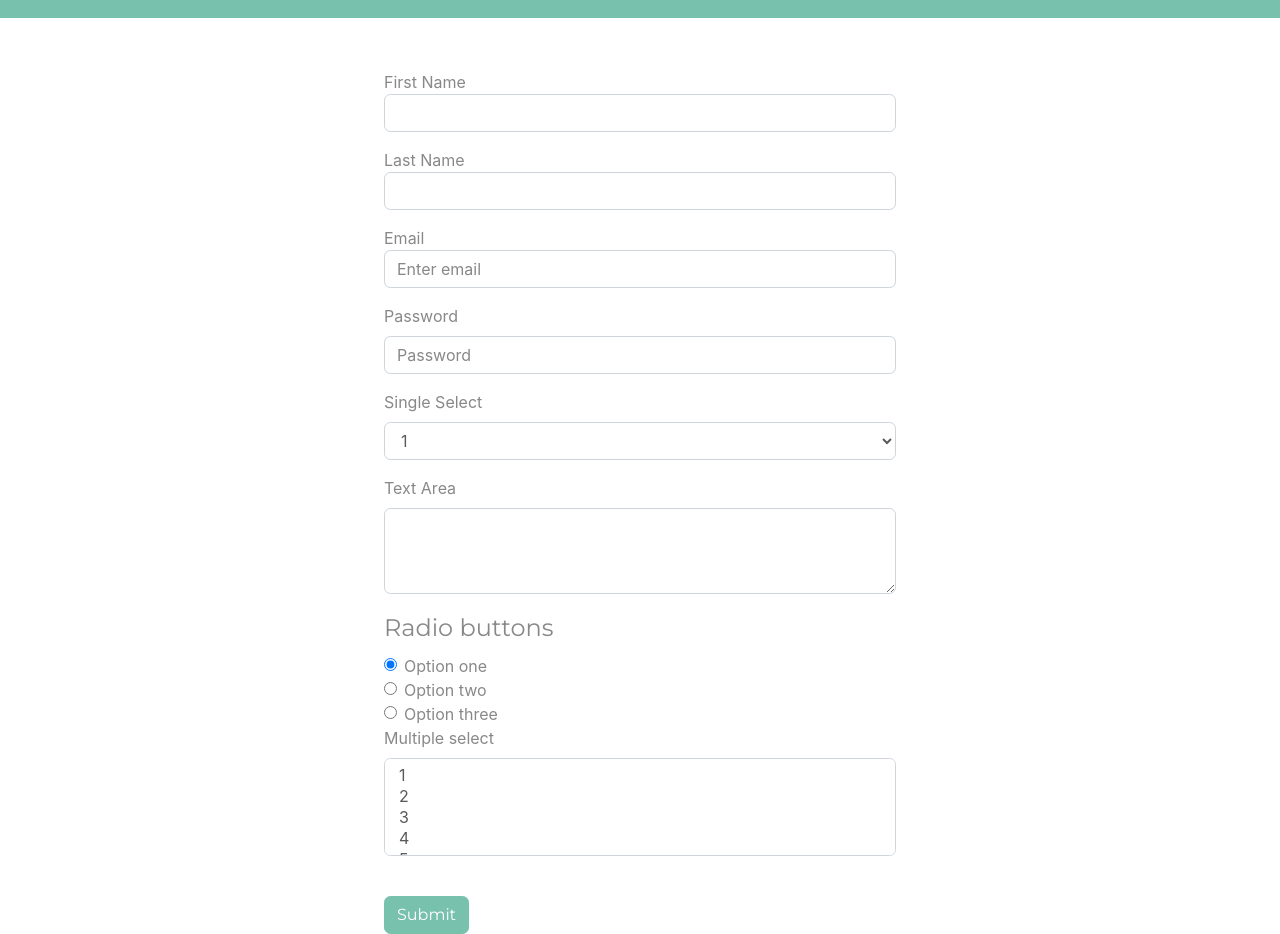
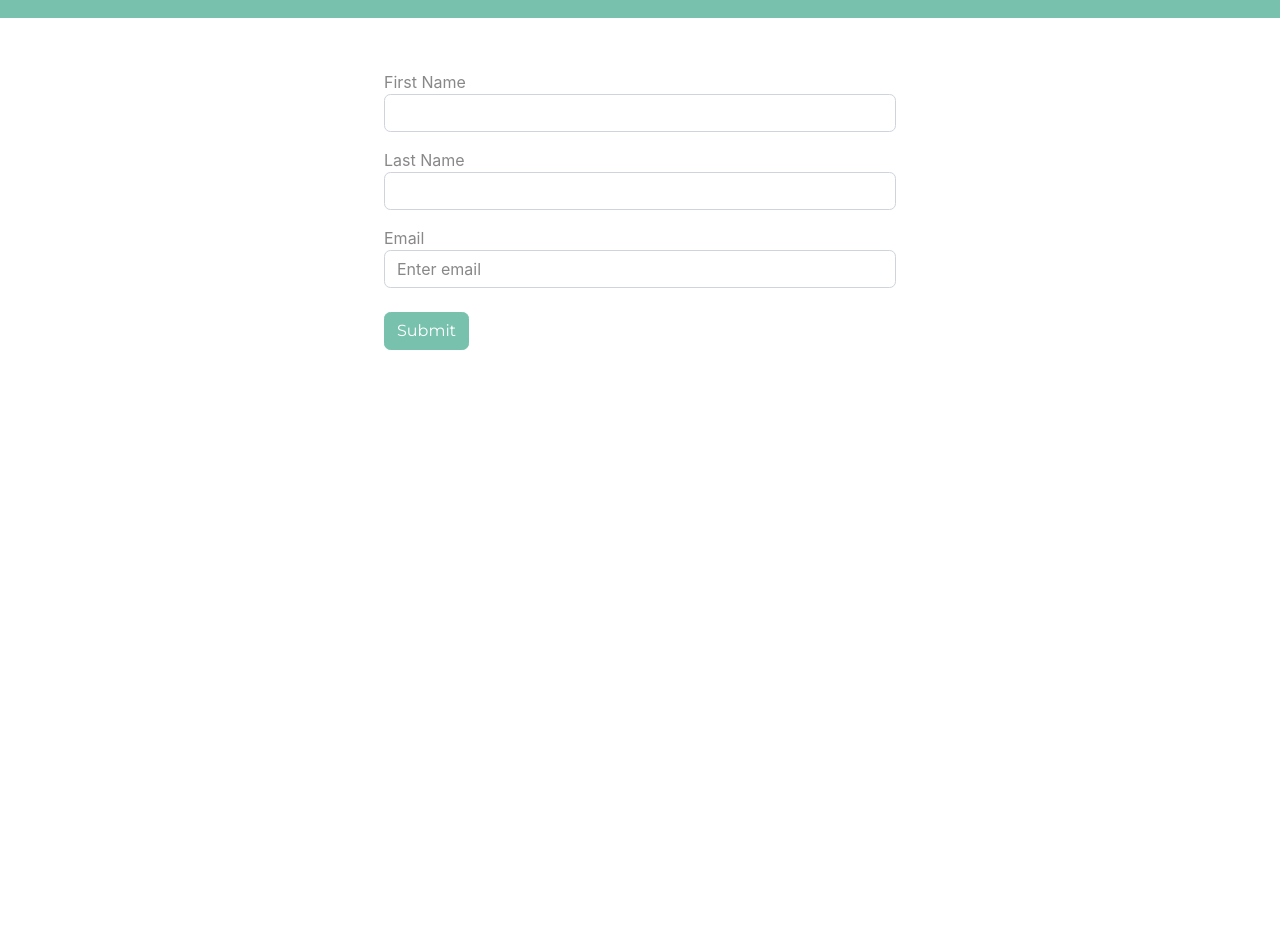
Before and after one commit to freethechildren/NetlifyTest, a plain HTML site: page index.html in a window 1280 px wide. Shown: the part 62-996 px from the top of the page. After the commit the page ends 800 px from the top, so only its background shows below. Drawn offline with nearby package versions, Linux system fonts and the light colour scheme.

Commit message:
mimicing fields

```diff
--- a/index.html
+++ b/index.html
@@ -12,69 +12,21 @@
     <tr class="table-primary"> <td width="100%"> <h2>Welcome to my Netlify Form </h2></td></tr>
 </table>
 
-<form name="contact" method="POST" data-netlify="true" netlify-honeypot="bot-field">
+<form name="contact" method="POST" data-netlify="true">
     <div class="form-group">
-        <lable for="FirstName"> First Name</lable> </br>
-        <input type="text" name="FirstName" id="FirstName" class="form-control" />
+        <lable for="first_name"> First Name</lable> </br>
+        <input type="text" name="first_name" id="first_name" class="form-control" />
     </div>
     <div class="form-group">
-        <lable for="LastName"> Last Name</lable> </br>
-        <input type="text" name="LastName" id="LastName" class="form-control" />
+        <lable for="last_name"> Last Name</lable> </br>
+        <input type="text" name="last_name" id="last_name" class="form-control" />
     </div>
     <div class="form-group">
-        <lable for="Email"> Email </lable> </br>
-        <input type="email" name="Email" id="Email" placeholder="Enter email" class="form-control" />
-    </div>
-    <div class="form-group">
-        <label for="Password">Password</label>
-        <input type="password" name="Password" id="Password" placeholder="Password" class="form-control">
-    </div>
-    <div class="form-group">
-        <label for="Select1">Single Select</label>
-        <select class="form-control" id="Select1" name="SelectOne">
-            <option value="1">1</option>
-            <option value="2">2</option>
-            <option value="3">3</option>
-            <option value="4">4</option>
-            <option value="5">5</option>
-        </select>
-    </div>
-    <div class="form-group">
-        <label for="Textarea">Text Area</label>
-        <textarea class="form-control" id="Textarea" name="Textarea" rows="3"></textarea>
-    </div>
-    <legend>Radio buttons</legend>
-    <div class="form-check">
-        <label class="form-check-label">
-            <input type="radio" class="form-check-input" name="SelectRadios" id="optionsRadios1" value="option1" checked="">
-            Option one
-        </label>
-    </div>
-    <div class="form-check">
-        <label class="form-check-label">
-            <input type="radio" class="form-check-input" name="SelectRadios" id="optionsRadios2" value="option2">
-            Option two
-        </label>
-    </div>
-    <div class="form-check disabled">
-        <label class="form-check-label">
-            <input type="radio" class="form-check-input" name="SelectRadios" id="optionsRadios3" value="option3">
-            Option three
-        </label>
-    </div>
-    <div class="form-group">
-        <label for="exampleSelect2">Multiple select</label>
-        <select multiple="" class="form-control" name="multiSelect[]" id="exampleSelect2" >
-            <option value="1">1</option>
-            <option value="2">2</option>
-            <option value="3">3</option>
-            <option value="4">4</option>
-            <option value="5">5</option>
-        </select>
-    </div>
+        <lable for="email"> Email </lable> </br>
+        <input type="email" name="email" id="email" placeholder="Enter email" class="form-control" />
     </br>
     <p class="hidden" hidden>
-        <label> IF you are seeing this, Emilia Screwed UP <input name="HiddenField" value="HIDDEN" /></label>
+        <label> IF you are seeing this, Emilia Screwed UP <input name="campaign_id" value="HIDDEN" /></label>
     </p>
     <button type="submit" class="btn btn-primary">Submit</button>
 
```
Also changed, not shown: 1 other file.
